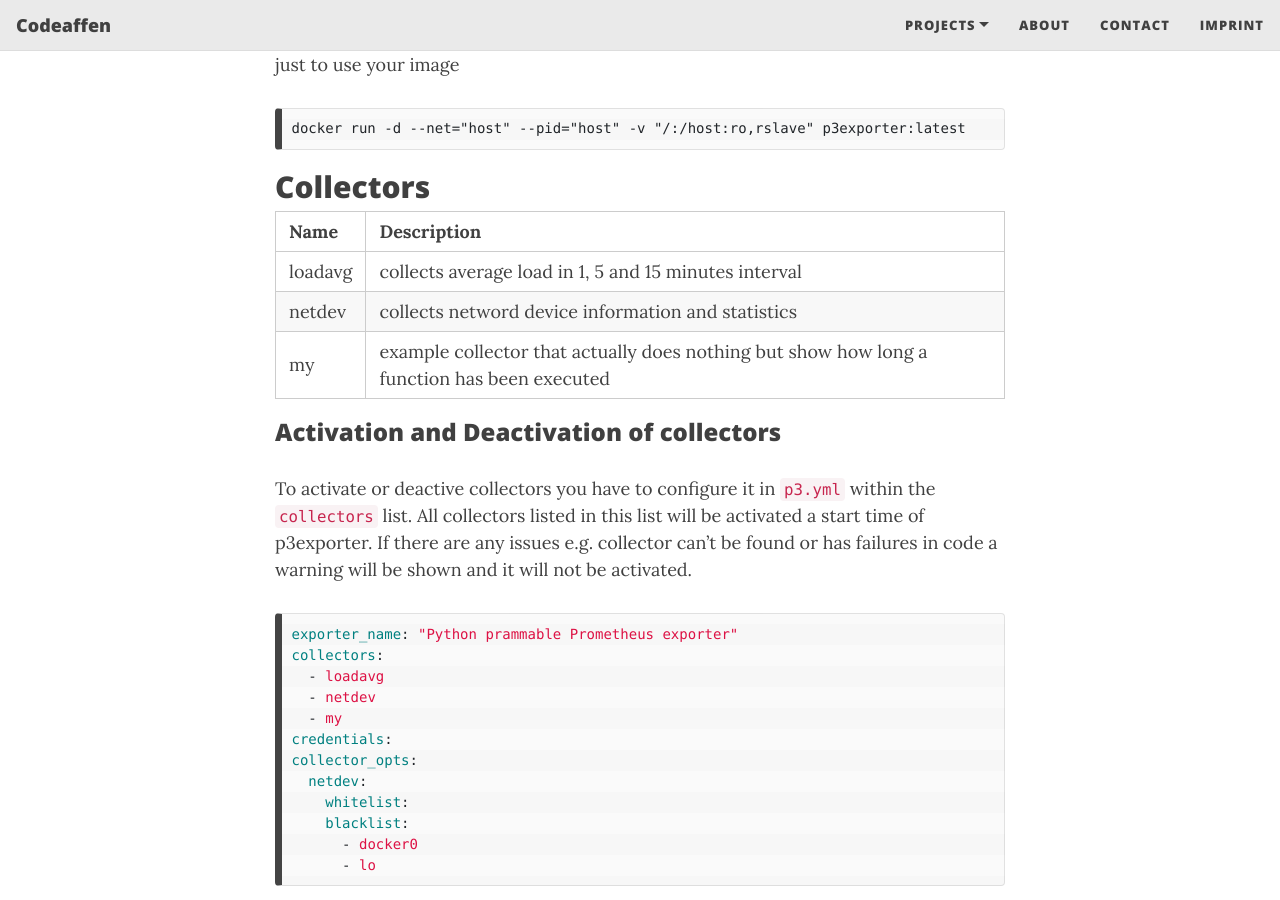
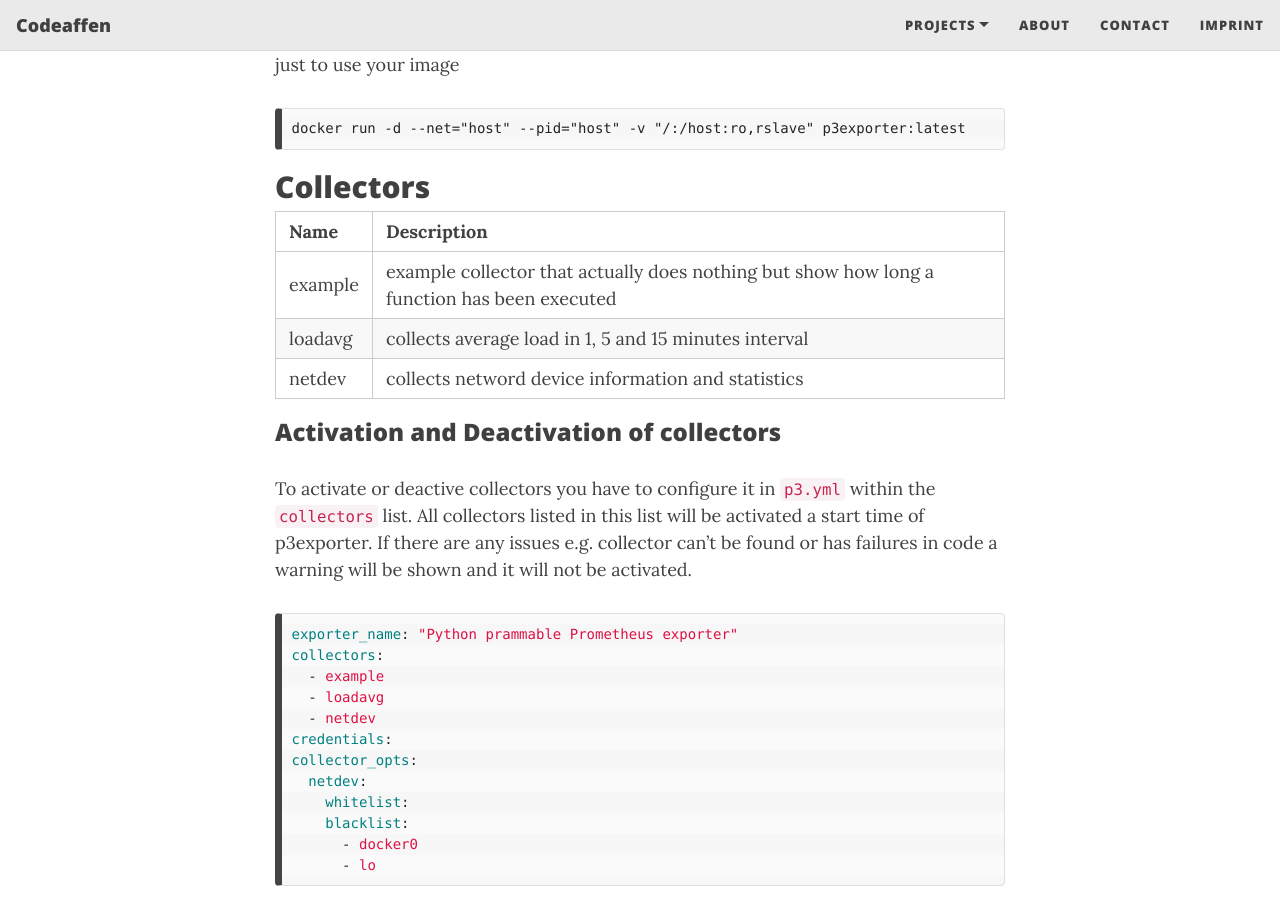
Before and after one commit to codeaffen/codeaffen.org, a Jekyll site: the page built from projects/p3exporter.md, in a window 1280 px wide and 900 px high, scrolled down 2398 px. Built offline with Jekyll 4.4.1, drawn with Linux system fonts in a browser that asks for light colours; nearby versions of some CDN libraries; comment, search, counter and statistics services are not loaded.

Commit message:
Adapt p3e page to reflect development state
As we renamed `my` to `example` collector we also need to update the configuration snipped.

````diff
--- a/projects/p3exporter.md
+++ b/projects/p3exporter.md
@@ -95,9 +95,9 @@ docker run -d --net="host" --pid="host" -v "/:/host:ro,rslave" p3exporter:latest
 
 Name | Description
 ---- | -----------
+example | example collector that actually does nothing but show how long a function has been executed
 loadavg | collects average load in 1, 5 and 15 minutes interval
 netdev | collects netword device information and statistics
-my | example collector that actually does nothing but show how long a function has been executed
 
 ### Activation and Deactivation of collectors
 
@@ -106,9 +106,9 @@ To activate or deactive collectors you have to configure it in `p3.yml` within t
 ```yaml
 exporter_name: "Python prammable Prometheus exporter"
 collectors:
+  - example
   - loadavg
   - netdev
-  - my
 credentials:
 collector_opts:
   netdev:
````
